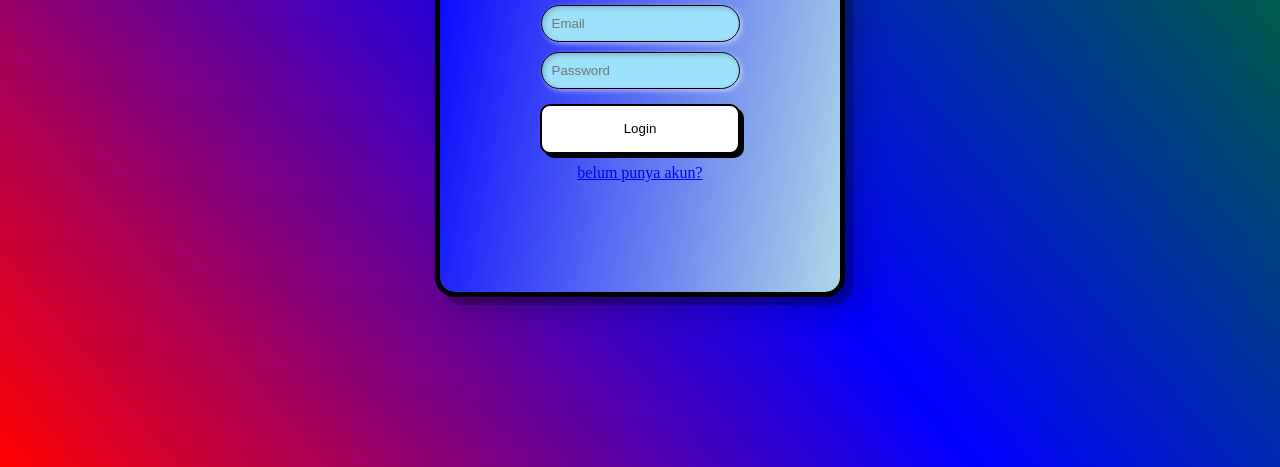
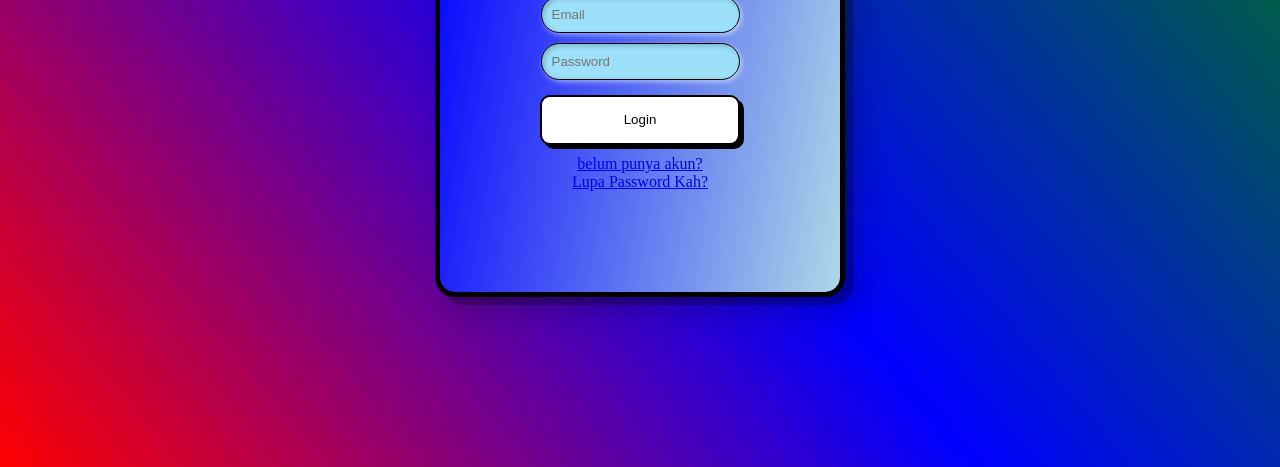
Before and after one commit to AZNJAWA/CHUT, a website: page frontend/login.html in a window 1280 px wide. Shown: the part 333-800 px from the top of the page. Drawn offline with Linux system fonts and the light colour scheme.

Commit message:
Update login.html to include forgot password link
Added a link to the forgot password page.

```diff
--- a/frontend/login.html
+++ b/frontend/login.html
@@ -23,13 +23,12 @@
                    placeholder="Password"
                    required>
 
+
             <button type="submit">Login</button>
-
-
-
         </form>
 
         <a href="register.html">belum punya akun?</a>
+        <a href="forgot-password.html">Lupa Password Kah?</a>
         <p id="pesan"></p>
     </div>
 
```
